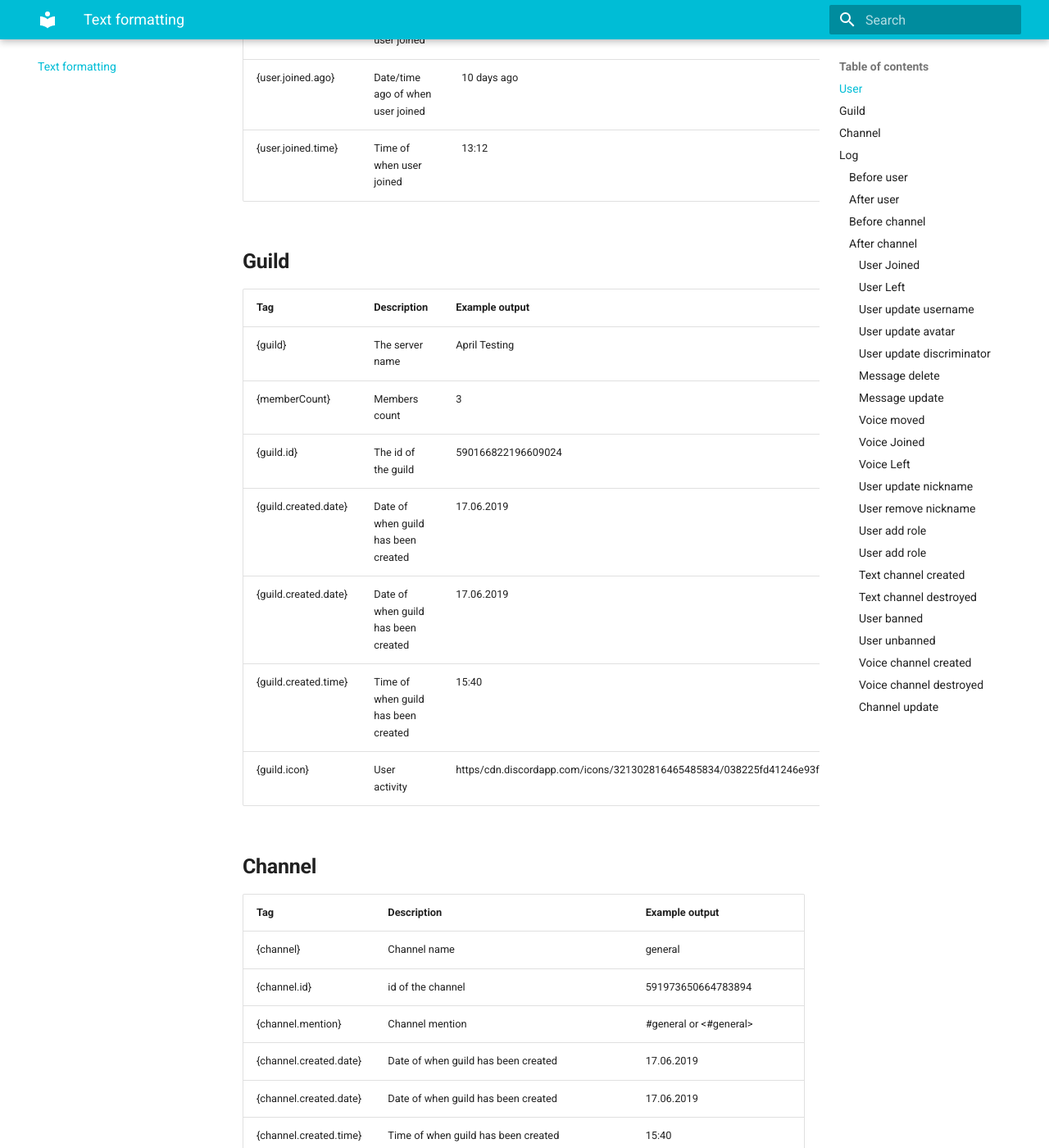
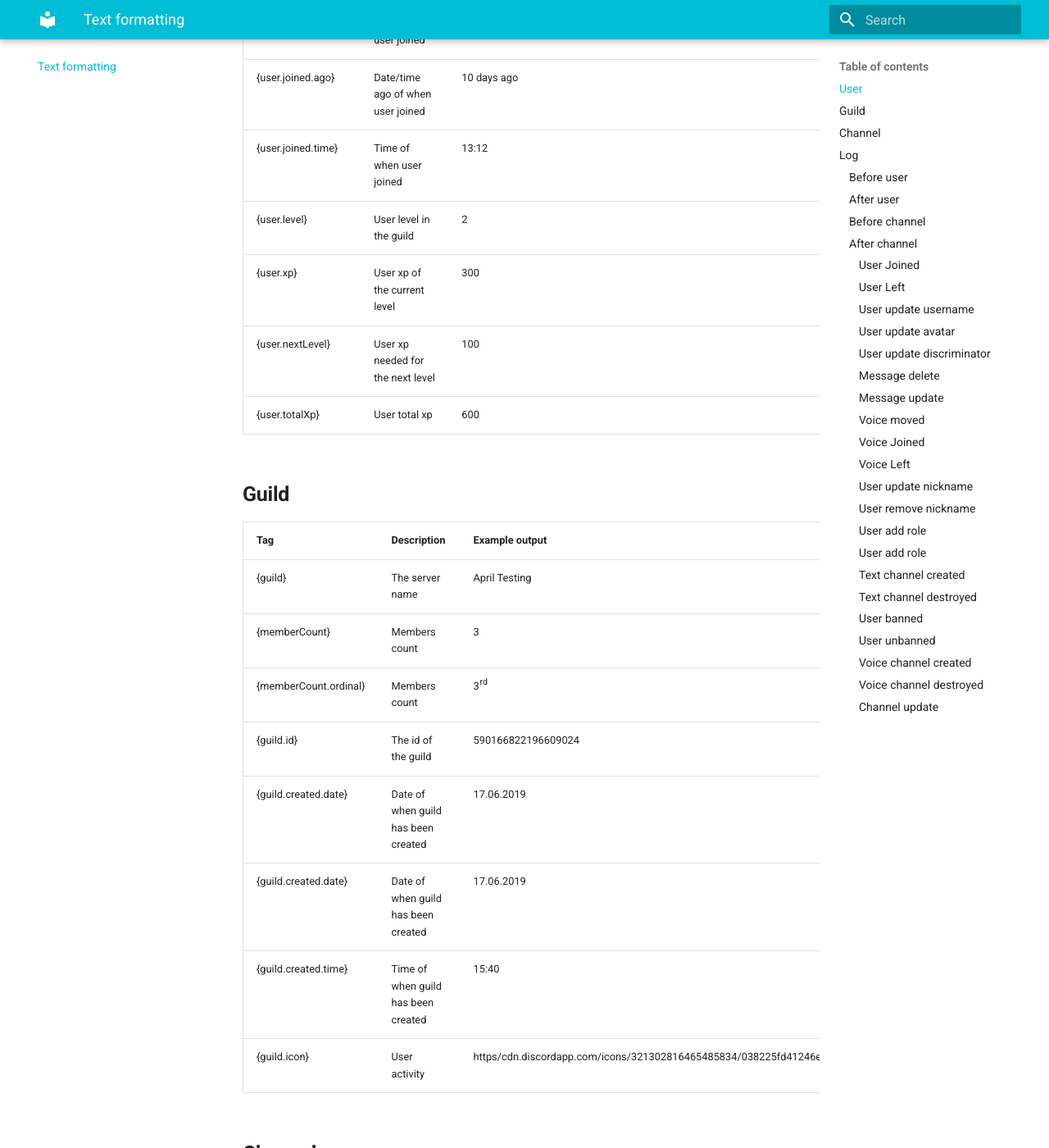
Before and after one commit to Waterball12/april-bot-docs, an MkDocs documentation site: the page built from docs/formatting.md, in a window 1280 px wide and 1400 px high, scrolled down 1735 px. Shown: the whole window at 82% size. Built offline with MkDocs 1.6.1 and Material for MkDocs 9.7.7, drawn with Linux system fonts in a browser that asks for light colours.

Commit message:
Add new placeholders

```diff
--- a/docs/formatting.md
+++ b/docs/formatting.md
@@ -42,13 +42,18 @@ All tags use curly brackets between the key so always make sure to use them, and
 | \{user\.joined\.date\}  | Date of when user joined                     | 17\.06\.2019                                                                                  |
 | \{user\.joined\.ago\}   | Date/time ago of when user joined            | 10 days ago                                                                                   |
 | \{user\.joined\.time\}  | Time of when user joined                     | 13:12                                                                                         |
+| \{user\.level\}         | User level in the guild                      | 2                                                                                             |
+| \{user\.xp\}            | User xp of the current level                 | 300                                                                                           |
+| \{user\.nextLevel\}     | User xp needed for the next level            | 100                                                                                           |
+| \{user\.totalXp\}       | User total xp                                | 600                                                                                           |
 
 ## Guild
 
 | Tag                       | Description                          | Example output                                                                            |
 |---------------------------|--------------------------------------|-------------------------------------------------------------------------------------------|
-| \{guild\}	                | The server name	                     | April Testing                                                                             |
-| \{memberCount\}	          | Members count	                       | 3                                                                                         |
+| \{guild\}	                | The server name	                   | April Testing                                                                             |
+| \{memberCount\}	        | Members count	                       | 3                                                                                         |
+| \{memberCount\.ordinal\}  | Members count 	                   | 3rd                                                                                         |
 | \{guild\.id\}	            | The id of the guild	                 | 590166822196609024                                                                        |
 | \{guild\.created\.date\}	 | Date of when guild has been created	 | 17\.06\.2019                                                                              |
 | \{guild\.created\.date\}	 | Date of when guild has been created	 | 17\.06\.2019                                                                              |
```
